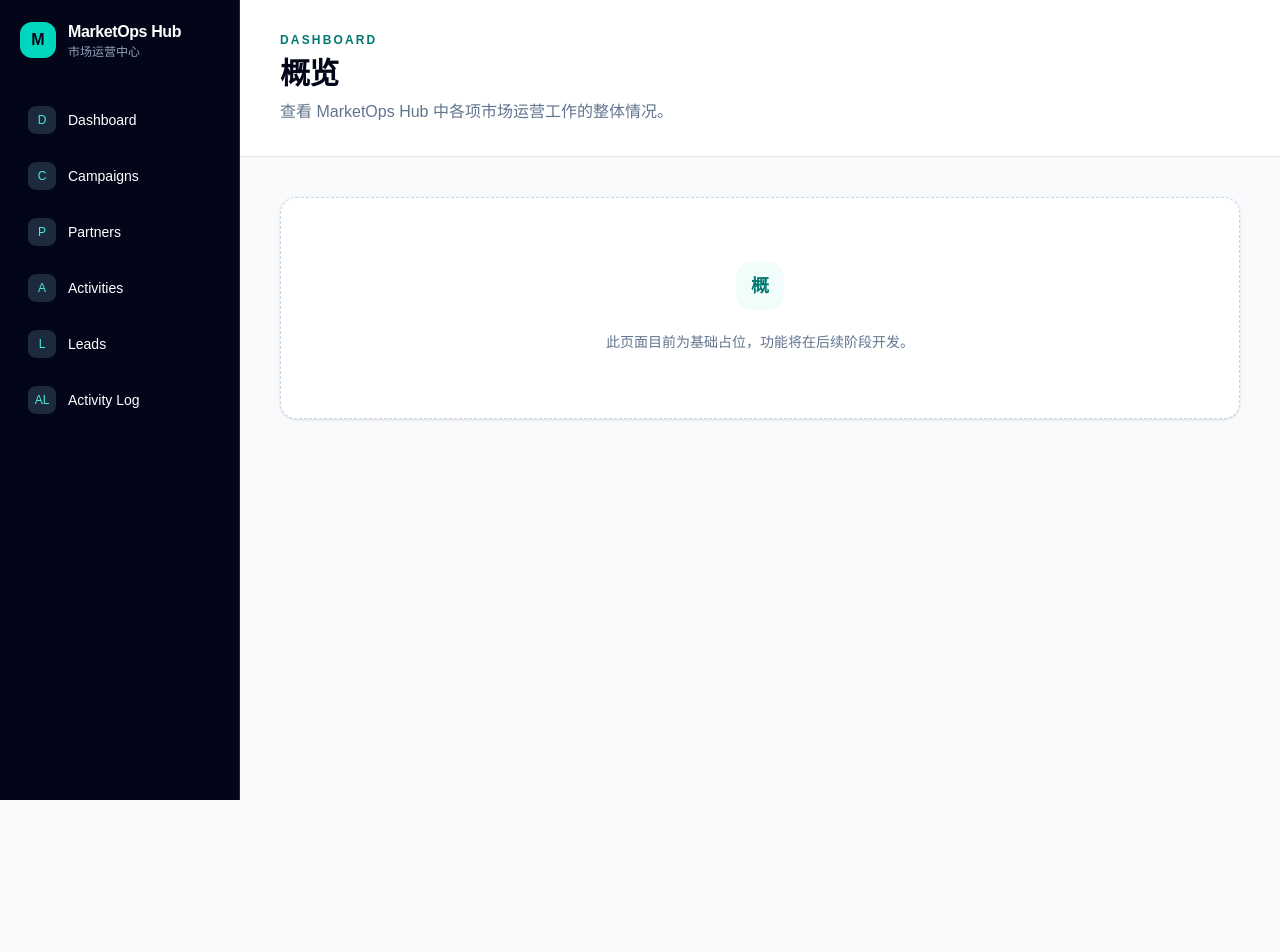
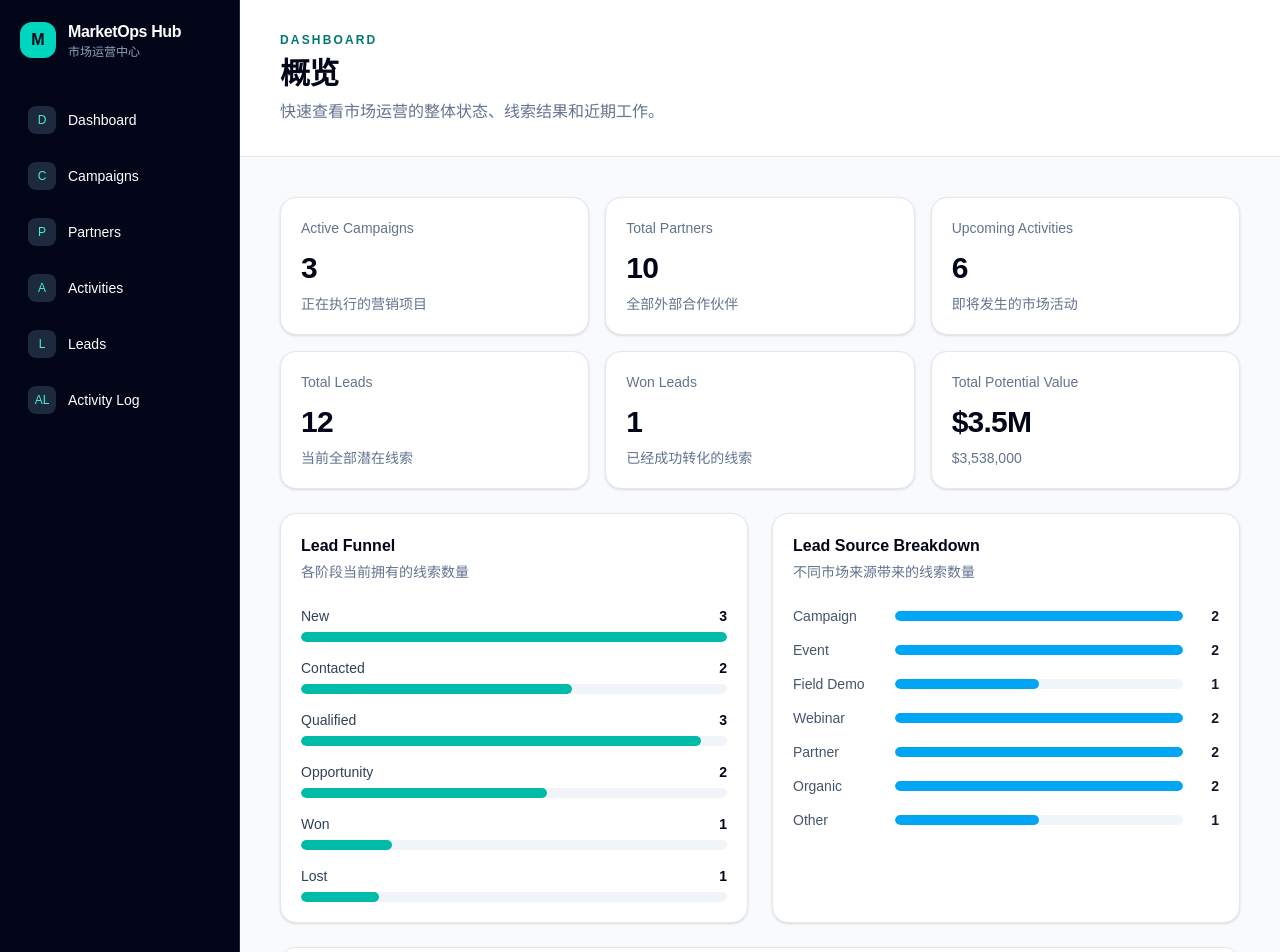
Before and after one commit to kiracat007/marketops-hub, a Next.js app: page /dashboard in a window 1280 px wide. Shown: the top 952 px of the page. Before the commit the page ends 800 px from the top, so only its background shows below. Built offline with nearby package versions, Linux system fonts and the light colour scheme.

Commit message:
feat: add marketing analytics dashboard

```diff
--- a/src/app/dashboard/page.tsx
+++ b/src/app/dashboard/page.tsx
@@ -1,5 +1,10 @@
-import { PlaceholderPage } from "@/components/placeholder-page";
+import { AppShell } from "@/components/app-shell";
+import { DashboardOverview } from "@/components/dashboard/dashboard-overview";
 
 export default function DashboardPage() {
-  return <PlaceholderPage eyebrow="Dashboard" title="概览" description="查看 MarketOps Hub 中各项市场运营工作的整体情况。" />;
+  return (
+    <AppShell eyebrow="Dashboard" title="概览" description="快速查看市场运营的整体状态、线索结果和近期工作。">
+      <DashboardOverview />
+    </AppShell>
+  );
 }
--- a/src/components/activities/activity-form-modal.tsx
+++ b/src/components/activities/activity-form-modal.tsx
@@ -49,7 +49,7 @@ export function ActivityFormModal({ activity, onClose, onSave }: ActivityFormMod
           <label className={labelClass}>开始日期<input name="startDate" type="date" value={draft.startDate} onChange={(e) => update("startDate", e.target.value)} className={inputClass} />{errors.startDate && <span className="mt-1 block text-xs text-rose-600">{errors.startDate}</span>}</label>
           <label className={labelClass}>结束日期<input name="endDate" type="date" value={draft.endDate} onChange={(e) => update("endDate", e.target.value)} className={inputClass} />{errors.endDate && <span className="mt-1 block text-xs text-rose-600">{errors.endDate}</span>}</label>
           <label className={labelClass}>状态<select name="status" value={draft.status} onChange={(e) => update("status", e.target.value as ActivityDraft["status"])} className={inputClass}>{activityStatuses.map((status) => <option key={status}>{status}</option>)}</select></label>
-          <label className={labelClass}>预算（CNY）<input name="budget" type="number" min="0" value={draft.budget} onChange={(e) => update("budget", Number(e.target.value))} className={inputClass} />{errors.budget && <span className="mt-1 block text-xs text-rose-600">{errors.budget}</span>}</label>
+          <label className={labelClass}>预算（USD）<input name="budget" type="number" min="0" value={draft.budget} onChange={(e) => update("budget", Number(e.target.value))} className={inputClass} />{errors.budget && <span className="mt-1 block text-xs text-rose-600">{errors.budget}</span>}</label>
           <label className={labelClass}>预计参与人数<input name="expectedAttendees" type="number" min="0" value={draft.expectedAttendees} onChange={(e) => update("expectedAttendees", Number(e.target.value))} className={inputClass} />{errors.expectedAttendees && <span className="mt-1 block text-xs text-rose-600">{errors.expectedAttendees}</span>}</label>
           <label className={labelClass}>实际参与人数<input name="actualAttendees" type="number" min="0" value={draft.actualAttendees} onChange={(e) => update("actualAttendees", Number(e.target.value))} className={inputClass} />{errors.actualAttendees && <span className="mt-1 block text-xs text-rose-600">{errors.actualAttendees}</span>}</label>
         </div>
--- a/src/components/campaigns/campaign-form-modal.tsx
+++ b/src/components/campaigns/campaign-form-modal.tsx
@@ -79,7 +79,7 @@ export function CampaignFormModal({ campaign, onClose, onSave }: CampaignFormMod
               <input name="owner" value={draft.owner} onChange={(e) => update("owner", e.target.value)} className={inputClass} placeholder="负责人姓名" />
               {errors.owner && <span className="mt-1 block text-xs text-rose-600">{errors.owner}</span>}
             </label>
-            <label className={labelClass}>预算（CNY）
+            <label className={labelClass}>预算（USD）
               <input name="budget" type="number" min="0" value={draft.budget} onChange={(e) => update("budget", Number(e.target.value))} className={inputClass} />
               {errors.budget && <span className="mt-1 block text-xs text-rose-600">{errors.budget}</span>}
             </label>
--- a/src/components/campaigns/campaign-table.tsx
+++ b/src/components/campaigns/campaign-table.tsx
@@ -1,7 +1,7 @@
 import { StatusBadge } from "./status-badge";
 import type { Campaign } from "./types";
 
-const currency = new Intl.NumberFormat("zh-CN", { style: "currency", currency: "CNY", maximumFractionDigits: 0 });
+const currency = new Intl.NumberFormat("en-US", { style: "currency", currency: "USD", maximumFractionDigits: 0 });
 const dateFormatter = new Intl.DateTimeFormat("zh-CN", { year: "numeric", month: "short", day: "numeric", timeZone: "UTC" });
 
 function formatDate(value: string) {
--- /dev/null
+++ b/src/components/dashboard/dashboard-overview.tsx
@@ -0,0 +1,113 @@
+import { initialActivities } from "@/components/activities/mock-data";
+import { ActivityStatusBadge } from "@/components/activities/status-badge";
+import { initialCampaigns } from "@/components/campaigns/mock-data";
+import { initialLeads } from "@/components/leads/mock-data";
+import { LeadStatusBadge } from "@/components/leads/status-badge";
+import { leadSources, leadStatuses } from "@/components/leads/types";
+import { initialPartners } from "@/components/partners/mock-data";
+
+const currency = new Intl.NumberFormat("en-US", { style: "currency", currency: "USD", maximumFractionDigits: 0 });
+const compactCurrency = new Intl.NumberFormat("en-US", { style: "currency", currency: "USD", notation: "compact", maximumFractionDigits: 1 });
+const dateFormatter = new Intl.DateTimeFormat("zh-CN", { month: "short", day: "numeric", timeZone: "UTC" });
+const today = "2026-09-02";
+
+function formatDate(value: string) {
+  return dateFormatter.format(new Date(`${value}T00:00:00Z`));
+}
+
+export function DashboardOverview() {
+  const activeCampaigns = initialCampaigns.filter((item) => item.status === "Active").length;
+  const upcomingActivities = initialActivities
+    .filter((item) => item.startDate >= today && item.status !== "Completed" && item.status !== "Cancelled")
+    .sort((a, b) => a.startDate.localeCompare(b.startDate));
+  const wonLeads = initialLeads.filter((item) => item.status === "Won").length;
+  const totalPotentialValue = initialLeads.reduce((sum, item) => sum + item.potentialValue, 0);
+  const funnel = leadStatuses.map((status) => ({ status, count: initialLeads.filter((item) => item.status === status).length }));
+  const sources = leadSources.map((source) => ({ source, count: initialLeads.filter((item) => item.source === source).length }));
+  const funnelMax = Math.max(...funnel.map((item) => item.count), 1);
+  const sourceMax = Math.max(...sources.map((item) => item.count), 1);
+  const recentLeads = [...initialLeads].sort((a, b) => b.createdAt.localeCompare(a.createdAt) || b.id - a.id).slice(0, 5);
+  const kpis = [
+    { label: "Active Campaigns", value: activeCampaigns.toString(), note: "正在执行的营销项目" },
+    { label: "Total Partners", value: initialPartners.length.toString(), note: "全部外部合作伙伴" },
+    { label: "Upcoming Activities", value: upcomingActivities.length.toString(), note: "即将发生的市场活动" },
+    { label: "Total Leads", value: initialLeads.length.toString(), note: "当前全部潜在线索" },
+    { label: "Won Leads", value: wonLeads.toString(), note: "已经成功转化的线索" },
+    { label: "Total Potential Value", value: compactCurrency.format(totalPotentialValue), note: currency.format(totalPotentialValue) },
+  ];
+
+  return (
+    <div className="space-y-6">
+      <section className="grid gap-4 sm:grid-cols-2 xl:grid-cols-3" aria-label="关键指标">
+        {kpis.map((item) => (
+          <article key={item.label} className="rounded-2xl border border-slate-200 bg-white p-5 shadow-sm">
+            <p className="text-sm font-medium text-slate-500">{item.label}</p>
+            <p className="mt-3 text-3xl font-semibold tracking-tight text-slate-950">{item.value}</p>
+            <p className="mt-2 text-sm text-slate-500">{item.note}</p>
+          </article>
+        ))}
+      </section>
+
+      <section className="grid gap-6 xl:grid-cols-2">
+        <article className="rounded-2xl border border-slate-200 bg-white p-5 shadow-sm">
+          <h2 className="font-semibold text-slate-950">Lead Funnel</h2>
+          <p className="mt-1 text-sm text-slate-500">各阶段当前拥有的线索数量</p>
+          <div className="mt-6 space-y-4">
+            {funnel.map((item, index) => (
+              <div key={item.status}>
+                <div className="mb-1.5 flex justify-between text-sm"><span className="font-medium text-slate-700">{item.status}</span><span className="font-semibold tabular-nums text-slate-950">{item.count}</span></div>
+                <div className="h-2.5 overflow-hidden rounded-full bg-slate-100"><div className="h-full rounded-full bg-teal-500" style={{ width: `${Math.max((item.count / funnelMax) * 100 - index * 3, item.count ? 14 : 0)}%` }} /></div>
+              </div>
+            ))}
+          </div>
+        </article>
+
+        <article className="rounded-2xl border border-slate-200 bg-white p-5 shadow-sm">
+          <h2 className="font-semibold text-slate-950">Lead Source Breakdown</h2>
+          <p className="mt-1 text-sm text-slate-500">不同市场来源带来的线索数量</p>
+          <div className="mt-6 space-y-3.5">
+            {sources.map((item) => (
+              <div key={item.source} className="grid grid-cols-[90px_1fr_24px] items-center gap-3 text-sm">
+                <span className="text-slate-600">{item.source}</span>
+                <div className="h-2.5 overflow-hidden rounded-full bg-slate-100"><div className="h-full rounded-full bg-sky-500" style={{ width: `${(item.count / sourceMax) * 100}%` }} /></div>
+                <span className="text-right font-semibold tabular-nums text-slate-900">{item.count}</span>
+              </div>
+            ))}
+          </div>
+        </article>
+      </section>
+
+      <section className="rounded-2xl border border-slate-200 bg-white p-5 shadow-sm">
+        <h2 className="font-semibold text-slate-950">Campaign Performance</h2>
+        <p className="mt-1 text-sm text-slate-500">目标 Leads 与实际 Leads 的完成情况</p>
+        <div className="mt-5 grid gap-5 lg:grid-cols-2">
+          {initialCampaigns.map((campaign) => {
+            const rate = campaign.targetLeads === 0 ? 0 : Math.round((campaign.actualLeads / campaign.targetLeads) * 100);
+            return <div key={campaign.id} className="min-w-0 rounded-xl border border-slate-100 bg-slate-50 p-4">
+              <div className="flex items-start justify-between gap-4"><p className="truncate text-sm font-medium text-slate-900">{campaign.name}</p><span className="shrink-0 text-sm font-semibold text-teal-700">{rate}%</span></div>
+              <div className="mt-3 h-2 overflow-hidden rounded-full bg-slate-200"><div className="h-full rounded-full bg-teal-500" style={{ width: `${Math.min(rate, 100)}%` }} /></div>
+              <p className="mt-2 text-xs text-slate-500">{campaign.actualLeads} 实际 / {campaign.targetLeads} 目标 Leads</p>
+            </div>;
+          })}
+        </div>
+      </section>
+
+      <section className="grid gap-6 xl:grid-cols-2">
+        <article className="overflow-hidden rounded-2xl border border-slate-200 bg-white shadow-sm">
+          <div className="border-b border-slate-200 px-5 py-4"><h2 className="font-semibold text-slate-950">Upcoming Activities</h2><p className="mt-1 text-sm text-slate-500">接下来最早发生的 5 个活动</p></div>
+          <div className="divide-y divide-slate-100">{upcomingActivities.slice(0, 5).map((activity) => <div key={activity.id} className="p-5">
+            <div className="flex flex-wrap items-start justify-between gap-2"><div><p className="font-medium text-slate-900">{activity.name}</p><p className="mt-1 text-sm text-slate-500">{activity.type} · {activity.location}</p></div><ActivityStatusBadge status={activity.status} /></div>
+            <p className="mt-3 text-xs font-semibold uppercase tracking-wide text-teal-700">{formatDate(activity.startDate)}</p>
+          </div>)}</div>
+        </article>
+
+        <article className="overflow-hidden rounded-2xl border border-slate-200 bg-white shadow-sm">
+          <div className="border-b border-slate-200 px-5 py-4"><h2 className="font-semibold text-slate-950">Recent Leads</h2><p className="mt-1 text-sm text-slate-500">最近创建的 5 条潜在线索</p></div>
+          <div className="divide-y divide-slate-100">{recentLeads.map((lead) => <div key={lead.id} className="flex flex-wrap items-center justify-between gap-3 p-5">
+            <div className="min-w-0"><p className="font-medium text-slate-900">{lead.name} <span className="font-normal text-slate-400">·</span> {lead.company}</p><p className="mt-1 text-sm text-slate-500">{lead.source} · {currency.format(lead.potentialValue)}</p></div><LeadStatusBadge status={lead.status} />
+          </div>)}</div>
+        </article>
+      </section>
+    </div>
+  );
+}
--- a/src/components/leads/lead-form-modal.tsx
+++ b/src/components/leads/lead-form-modal.tsx
@@ -42,7 +42,7 @@ export function LeadFormModal({ lead, onClose, onSave }: LeadFormModalProps) {
       <label className={labelClass}>关联 Activity<select name="activity" value={draft.activity} onChange={(e) => update("activity", e.target.value)} className={inputClass}>{activityNames.map((item) => <option key={item}>{item}</option>)}</select></label>
       <label className={labelClass}>关联 Partner<select name="partner" value={draft.partner} onChange={(e) => update("partner", e.target.value)} className={inputClass}>{partnerNames.map((item) => <option key={item}>{item}</option>)}</select></label>
       <label className={labelClass}>负责人<input name="owner" value={draft.owner} onChange={(e) => update("owner", e.target.value)} className={inputClass} />{errors.owner && <span className="mt-1 block text-xs text-rose-600">{errors.owner}</span>}</label>
-      <label className={labelClass}>潜在价值（CNY）<input name="potentialValue" type="number" min="0" value={draft.potentialValue} onChange={(e) => update("potentialValue", Number(e.target.value))} className={inputClass} />{errors.potentialValue && <span className="mt-1 block text-xs text-rose-600">{errors.potentialValue}</span>}</label>
+      <label className={labelClass}>潜在价值（USD）<input name="potentialValue" type="number" min="0" value={draft.potentialValue} onChange={(e) => update("potentialValue", Number(e.target.value))} className={inputClass} />{errors.potentialValue && <span className="mt-1 block text-xs text-rose-600">{errors.potentialValue}</span>}</label>
       <label className={labelClass}>创建日期<input name="createdAt" type="date" value={draft.createdAt} onChange={(e) => update("createdAt", e.target.value)} className={inputClass} />{errors.createdAt && <span className="mt-1 block text-xs text-rose-600">{errors.createdAt}</span>}</label>
     </div><div className="flex justify-end gap-3 border-t border-slate-200 bg-slate-50 px-6 py-4"><button type="button" onClick={onClose} className="rounded-xl border border-slate-300 bg-white px-4 py-2.5 text-sm font-semibold text-slate-700 hover:bg-slate-50">取消</button><button type="submit" className="rounded-xl bg-teal-600 px-4 py-2.5 text-sm font-semibold text-white hover:bg-teal-700">{lead ? "保存修改" : "创建 Lead"}</button></div></form>
   </div></div>;
--- a/src/components/leads/lead-table.tsx
+++ b/src/components/leads/lead-table.tsx
@@ -1,7 +1,7 @@
 import { LeadStatusBadge } from "./status-badge";
 import type { Lead } from "./types";
 
-const currency = new Intl.NumberFormat("zh-CN", { style: "currency", currency: "CNY", maximumFractionDigits: 0 });
+const currency = new Intl.NumberFormat("en-US", { style: "currency", currency: "USD", maximumFractionDigits: 0 });
 const dateFormatter = new Intl.DateTimeFormat("zh-CN", { year: "numeric", month: "short", day: "numeric", timeZone: "UTC" });
 function formatDate(value: string) { return dateFormatter.format(new Date(`${value}T00:00:00Z`)); }
 
```
